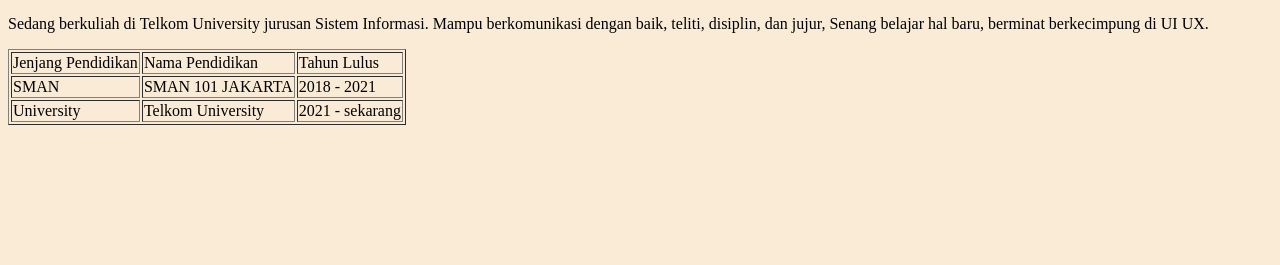
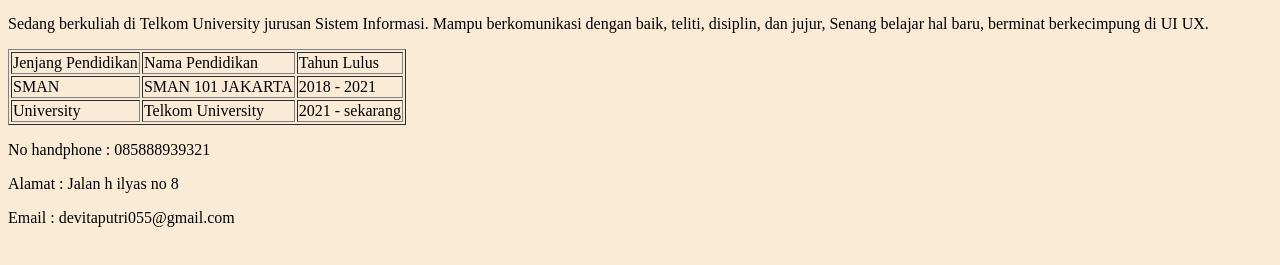
Before and after one commit to devitaputrii/WAD_Project1, a plain HTML site: page index.html in a window 1280 px wide. Shown: the part 377-642 px from the top of the page. Drawn offline with Linux system fonts and the light colour scheme.

Commit message:
Update index.html

```diff
--- a/index.html
+++ b/index.html
@@ -28,5 +28,9 @@
         <td> 2021 - sekarang</td>
     </tr>
 </table>
+<p> No handphone : 085888939321</p>
+<p> Alamat       : Jalan h ilyas no 8 </p>
+<p> Email        : devitaputri055@gmail.com</p>
+
 </body>
 </html>
```
